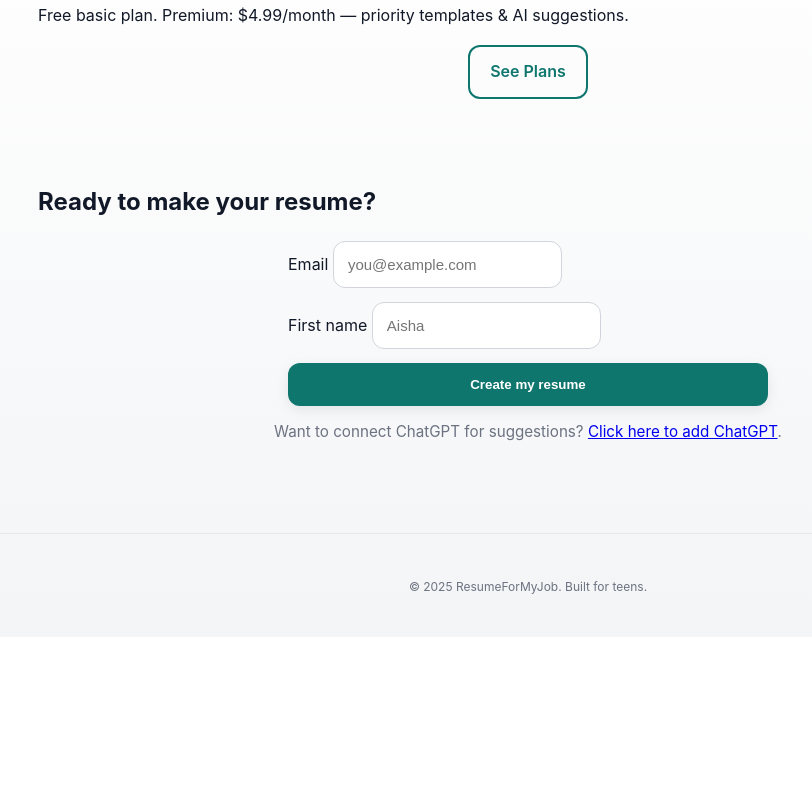
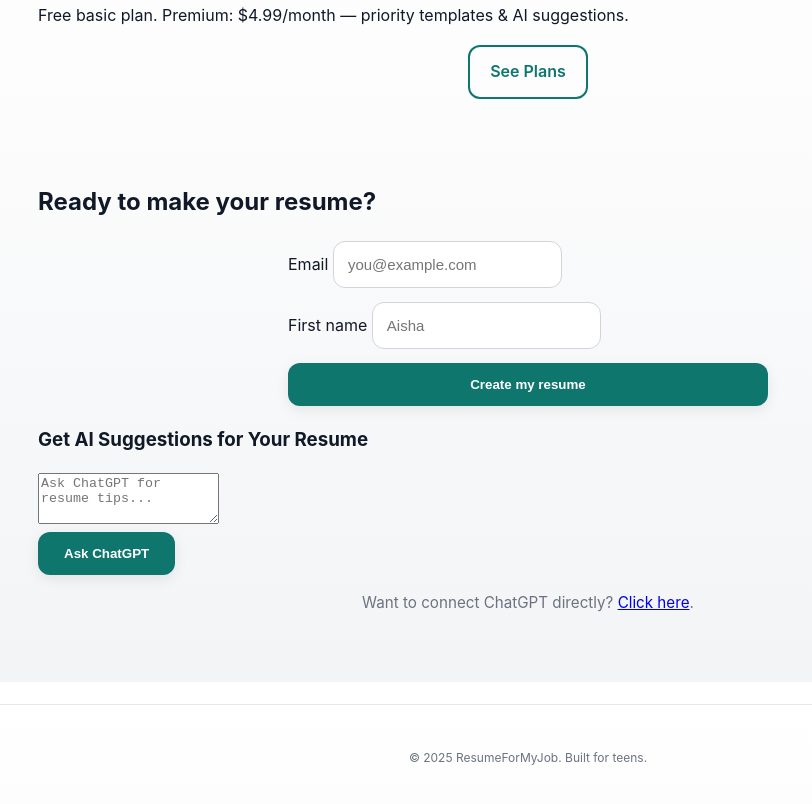
Before and after one commit to immaculateazi/resumeformyjob, a plain HTML site: page index.html in a window 1280 px wide. Shown: the part 918-1722 px from the top of the page, without its empty margins (112-924 px from the left). Before the commit the page ends 1555 px from the top, so only its background shows below. Drawn offline with Linux system fonts and the light colour scheme.

Commit message:
Enhance index.html with ChatGPT integration
Added ChatGPT interactive section for resume suggestions.

```diff
--- a/index.html
+++ b/index.html
@@ -68,8 +68,18 @@
         <button class="btn-primary" type="submit">Create my resume</button>
       </form>
 
-      <p class="note">Want to connect ChatGPT for suggestions? <a href="#" id="chat-link">Click here to add ChatGPT</a>.</p>
-    </section>
+      <!-- ChatGPT interactive section -->
+  <div class="chatgpt-container">
+    <h3>Get AI Suggestions for Your Resume</h3>
+    <textarea id="userPrompt" placeholder="Ask ChatGPT for resume tips..." rows="3"></textarea><br>
+    <button class="btn-primary" type="button" onclick="sendPrompt()">Ask ChatGPT</button>
+    <p id="response" class="chat-response"></p>
+  </div>
+
+  <p class="note">
+    Want to connect ChatGPT directly? <a id="chat-link" href="https://chat.openai.com/" target="_blank">Click here</a>.
+  </p>
+</section>
   </main>
 
   <footer class="site-footer">
```
